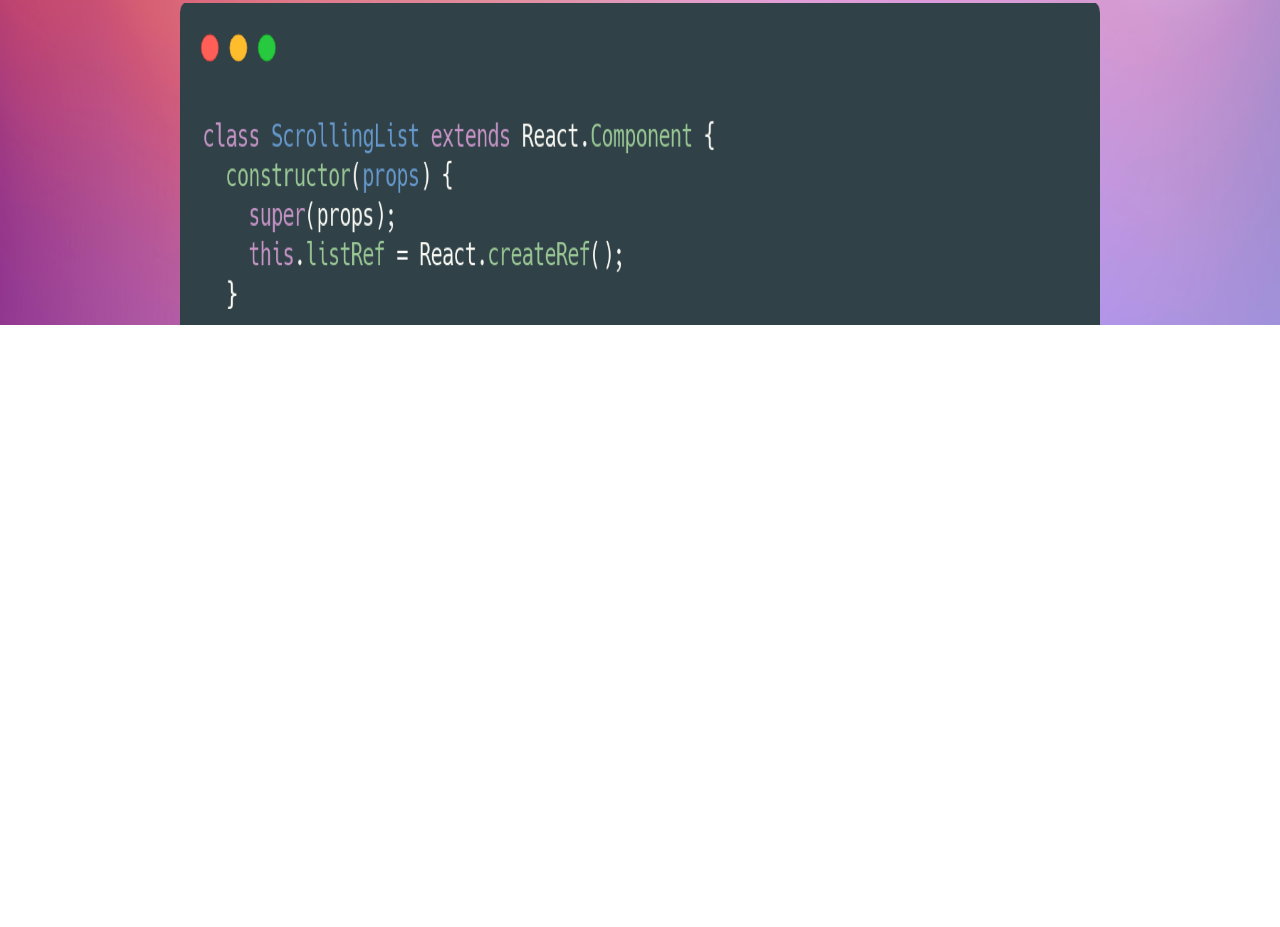
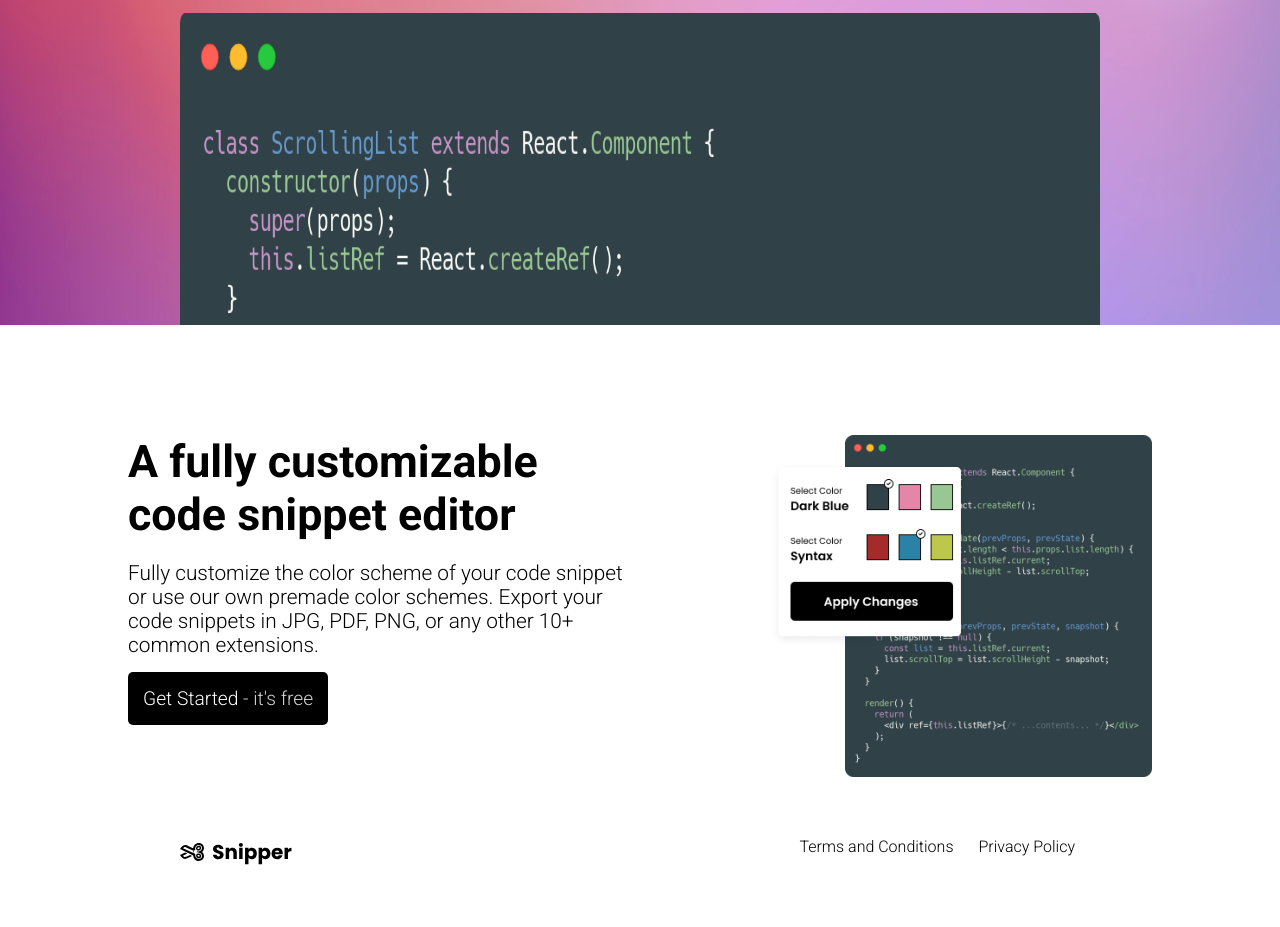
Before and after one commit to kropkakropkakropka/Snipper-Landing-Page, a plain HTML site: page index.html in a window 1280 px wide. Shown: the part 475-1402 px from the top of the page. Before the commit the page ends 800 px from the top, so only its background shows below. Drawn offline with Linux system fonts and the light colour scheme.

Commit message:
added footer + small changes in main section

```diff
--- a/index.html
+++ b/index.html
@@ -21,11 +21,9 @@
             </ul>
         </div>
         <div class="main">
-            <div class="info">
-                <h1>Gorgeous Code Snippets</h1>
-                <p>With Snipper, create fully customizable code snippets in a matter of seconds <br> right from your
-                    browser.</p>
-            </div>
+            <h1>Gorgeous Code Snippets</h1>
+            <p>With Snipper, create fully customizable code snippets in a matter of seconds <br> right from your
+                browser.</p>
             <div class="button">
                 <a id="btn" cla>Get Started <span>- it's free</span></a>
             </div>
@@ -33,6 +31,24 @@
             <img src="Assets/Snippet Image.png" alt="">
         </div>
     </div>
+    <div class="bottom-section">
+        <div class="bottom">
+            <div class="info">
+                <h1>A fully customizable code snippet editor</h1>
+                <p>Fully customize the color scheme of your code snippet or use our own premade color schemes.
+                    Export your code snippets in JPG, PDF, PNG, or any other 10+ common extensions.</p>
+                <button id="btn" cla>Get Started <span>- it's free</span></button>
+            </div>
+            <img src="Assets/Customizable Image.png" alt="">
+        </div>
+        <div class="footer">
+            <img src="Assets/Logo.svg" alt="logo" id="logo">
+            <ul>
+                <li><a href="#">Terms and Conditions</a></li>
+                <li><a href="#">Privacy Policy</a></li>
+            </ul>
+        </div>
+    </div>
 </body>
 
 </html>
--- a/styles.css
+++ b/styles.css
@@ -1,11 +1,13 @@
+@import url('https://fonts.googleapis.com/css2?family=Roboto:wght@300;700&display=swap');
 *{
     padding: 0;
     margin: 0;
     box-sizing: border-box;
+    font-family: 'Roboto', sans-serif;
 }
 body{
     background: url('Assets/Background.png');
-    background-size: cover;
+    background-size: contain;
 }
 .container{
     width: 100%;
@@ -15,19 +17,20 @@ body{
 .navbar{
     display: flex;
     justify-content: space-between;
-    margin: 40px 90px 0 90px;
+    margin: 40px 180px 0 180px;
     font-weight: 500;
+    font-size: 1.2em;
 }
-.navbar ul{
+ul{
     display: flex;
     flex-direction: row;
 }
-.navbar ul li{
+ul li{
     list-style: none;
-    margin-right: 20px;
+    margin-right: 25px;
     cursor: pointer;
 }
-.navbar ul li a{
+ul li a{
     color: black;
     text-decoration: none;
 }
@@ -37,6 +40,7 @@ body{
     padding: 15px;
     border-radius: 5px;
     color: white;
+    border: none;
 }
 #btn span{
     color: lightgrey;
@@ -50,16 +54,48 @@ body{
 }
 .main h1{
     font-size: 3.5em;
-    font-weight: bolder;
+    font-weight: 700;
 }
 .main p{
     padding-top: 30px;
     font-size: 1.2em;
 }
 .button{
+    font-size: 1.2em;
     padding: 30px 0 0px;
 }
 .main img{
-    height: 495px;
+    height: 485px;
     margin: 70px 180px 0px 180px;
 }
+.bottom-section{
+    background: white;
+}
+.bottom{
+    display: flex;
+    justify-content: space-evenly;
+    padding-top: 110px;
+}
+.info{
+    width: 40%;
+}
+.info h1{
+    font-size: 2.8em;
+}
+.info p{
+    padding-top: 20px;
+    font-size: 1.3em;
+}
+.info #btn{
+    margin-top: 15px;
+    font-size: 1.2em;
+}
+.bottom img{
+    width: 30%;
+}
+.footer{
+    display: flex;
+    justify-content: space-between;
+    padding: 60px 180px 60px 180px;
+    background: white;
+}
```
